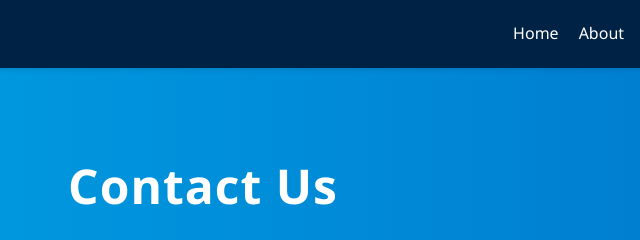
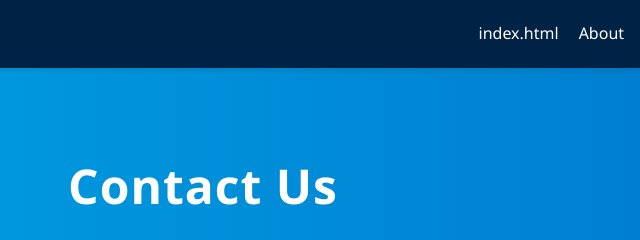
Before and after one commit to tacsecurityservices/-, a plain HTML site: page Contact.html in a window 1280 px wide. Shown: the top 240 px of the page, 437-1077 px from the left. Drawn offline with Linux system fonts and the light colour scheme.

Commit message:
Update Contact.html

```diff
--- a/Contact.html
+++ b/Contact.html
@@ -389,9 +389,9 @@
 <body>
     <nav>
         <div class="nav-container">
-            <a href="TAC.html" class="logo">TAC<span>.</span></a>
+            <a href="index.html" class="logo">TAC<span>.</span></a>
             <ul class="nav-links">
-                <li><a href="TAC.html">Home</a></li>
+                <li><a href="TAC.html">index.html</a></li>
                 <li><a href="AboutUs.html">About</a></li>
                 <li><a href="services.html">Services</a></li>
                 <li><a href="contact.html" class="active">Contact</a></li>
@@ -460,7 +460,7 @@
             <div class="footer-section">
                 <h3>Quick Links</h3>
                 <ul>
-                    <li><a href="TAC.html">Home</a></li>
+                    <li><a href="index.html">Home</a></li>
                     <li><a href="AboutUs.html">About Us</a></li>
                     <li><a href="Services.html">Services</a></li>
                     <li><a href="contact.html">Contact</a></li>
```
